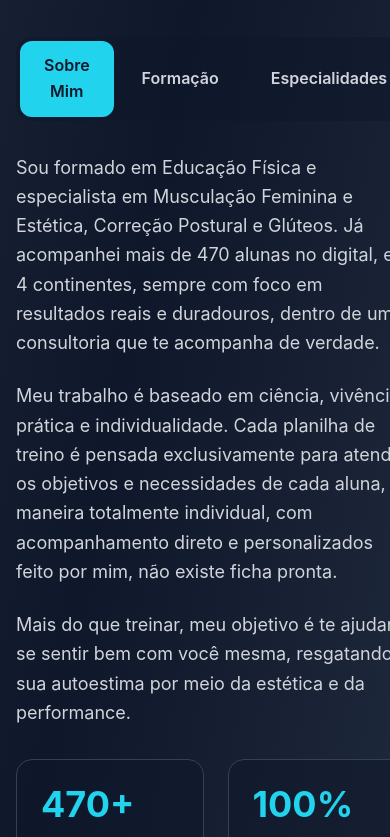
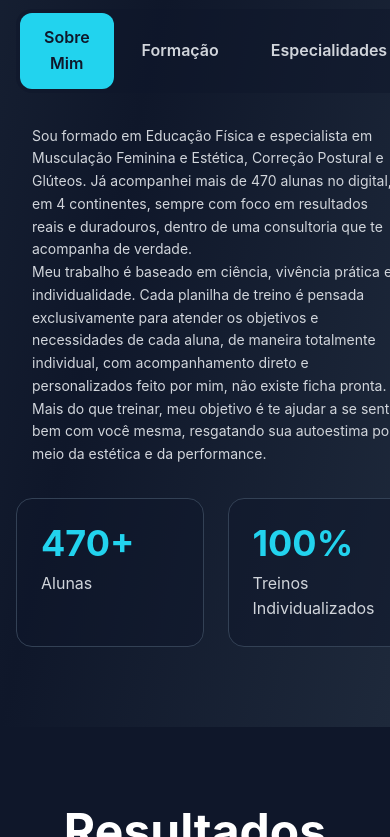
Before and after one commit to aneelise/portfoliorapha, a React (Vite) app: page / in a window 390 px wide. Shown: the part 2007-2844 px from the top of the page. Built offline with nearby package versions, Linux system fonts and the light colour scheme.

Commit message:
ajustando responsividade

```diff
--- a/src/App.tsx
+++ b/src/App.tsx
@@ -413,12 +413,12 @@ function App() {
               />
             </div>
 
-            <div className="space-y-8">
+            <div className="space-y-8 max-w-full">
               <div>
-                <h3 className="text-4xl font-bold text-white mb-4">
+                <h3 className="text-4xl md:text-5xl font-bold text-white mb-4 break-words whitespace-normal">
                   Raphael <span className="text-cyan-400">Viezorkosky</span>
                 </h3>
-                <p className="text-cyan-400 text-xl font-semibold mb-6">
+                <p className="text-cyan-400 text-lg md:text-xl font-semibold mb-6 break-words whitespace-normal">
                   Prof. Educação Fisíca • CREF 035707 - PR
                 </p>
               </div>
@@ -459,26 +459,21 @@ function App() {
               {/* Tab Content */}
               <div className="min-h-[300px]">
                 {activeTab === 'sobre' && (
-                  <div className="space-y-6 animate-fade-in">
-                    <p className="text-gray-300 text-lg leading-relaxed">
-                      Sou formado em Educação Física e especialista em Musculação Feminina e Estética, Correção Postural e Glúteos.
-                      Já acompanhei mais de 470 alunas no digital, em 4 continentes, sempre com foco em resultados reais e duradouros,
-                      dentro de uma consultoria que te acompanha de verdade.
+              <div className="max-w-7xl mx-auto px-4 sm:px-6 lg:px-8 relative z-10 overflow-visible text-left lg:text-justify">
+              <p className="text-gray-300 text-sm md:text-lg leading-relaxed whitespace-normal">
+                Sou formado em Educação Física e especialista em Musculação Feminina e Estética, Correção Postural e Glúteos.
+                Já acompanhei mais de 470 alunas no digital, em 4 continentes, sempre com foco em resultados reais e duradouros, dentro de uma consultoria que te acompanha de verdade.
+              </p>
 
-                    </p>
+              <p className="text-gray-300 text-sm md:text-lg leading-relaxed whitespace-normal">
+                Meu trabalho é baseado em ciência, vivência prática e individualidade. Cada planilha de treino é pensada exclusivamente para atender os objetivos e necessidades de cada aluna, de maneira totalmente individual, com acompanhamento direto e personalizados feito por mim, não existe ficha pronta.
+              </p>
 
-                    <p className="text-gray-300 text-lg leading-relaxed">
-                      Meu trabalho é baseado em ciência, vivência prática e individualidade.
-                      Cada planilha de treino é pensada exclusivamente para atender os objetivos e necessidades de cada aluna,
-                      de maneira totalmente individual, com acompanhamento direto e personalizados feito por mim, não existe ficha pronta.
+              <p className="text-gray-300 text-sm md:text-lg leading-relaxed whitespace-normal">
+                Mais do que treinar, meu objetivo é te ajudar a se sentir bem com você mesma, resgatando sua autoestima por meio da estética e da performance.
+              </p>
+            </div>
 
-                    </p>
-
-                    <p className="text-gray-300 text-lg leading-relaxed">
-                      Mais do que treinar, meu objetivo é te ajudar a se sentir bem com você mesma,
-                      resgatando sua autoestima por meio da estética e da performance.
-                    </p>
-                  </div>
                 )}
 
                 {activeTab === 'formacao' && (
```
